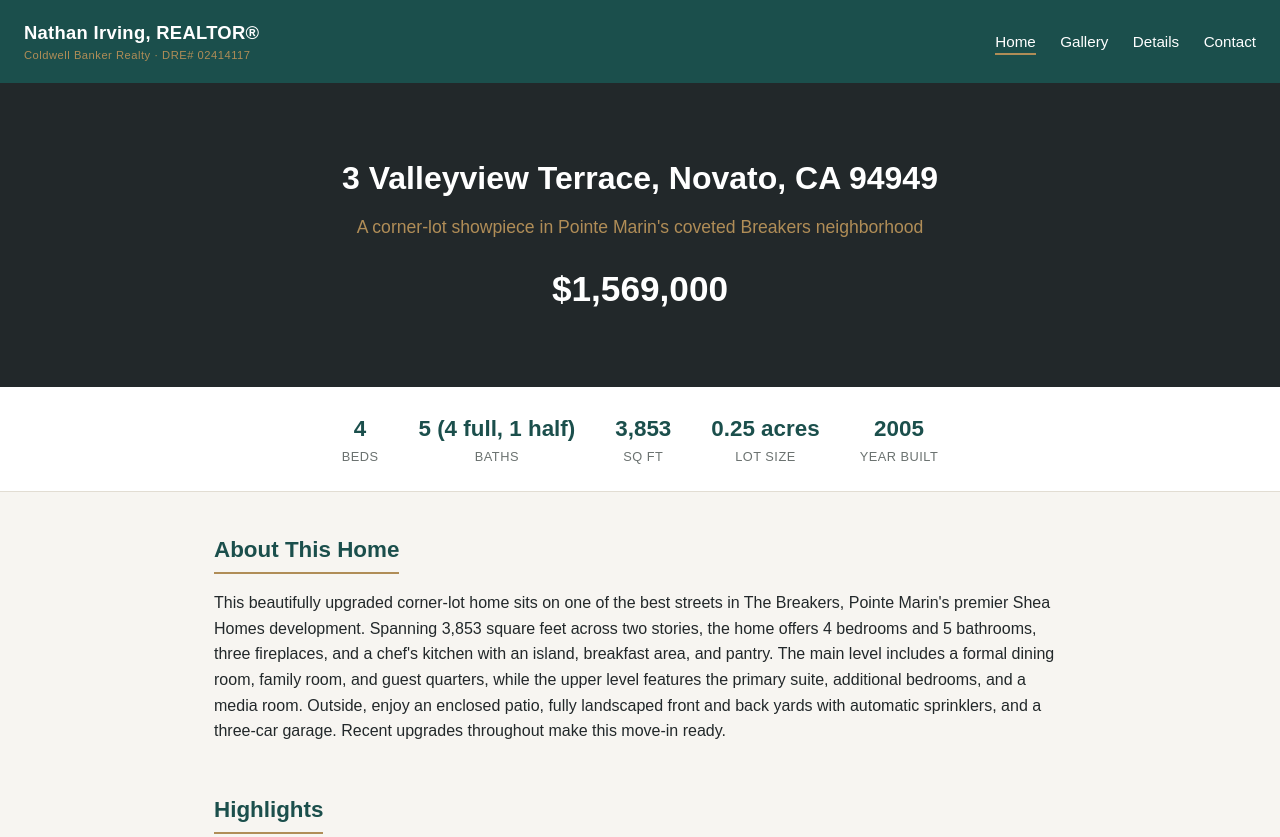
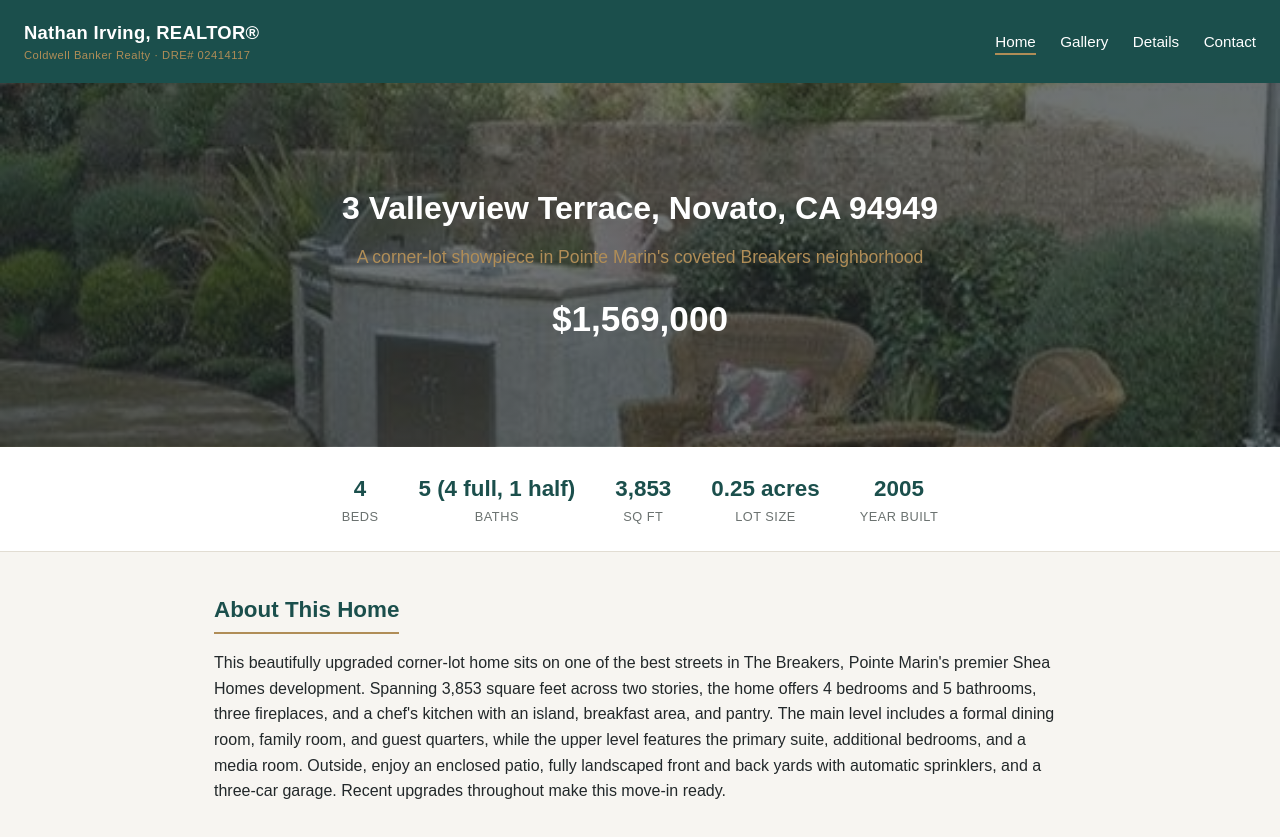
Before and after one commit to nathanirving1984-maker/3-Valleyview, a plain HTML site: page index.html in a window 1280 px wide. Shown: the top 837 px of the page. Drawn offline with Linux system fonts and the light colour scheme.

Commit message:
Add street view photo as home page hero background

```diff
--- a/style.css
+++ b/style.css
@@ -57,9 +57,11 @@ nav a:hover, nav a.active {
 
 /* Hero */
 .hero {
-  background: var(--dark);
+  background: linear-gradient(rgba(34, 40, 42, 0.65), rgba(34, 40, 42, 0.65)), url('images/01-exterior-front.jpg');
+  background-size: cover;
+  background-position: center;
   color: #fff;
-  padding: 70px 24px;
+  padding: 100px 24px;
   text-align: center;
 }
 
```
